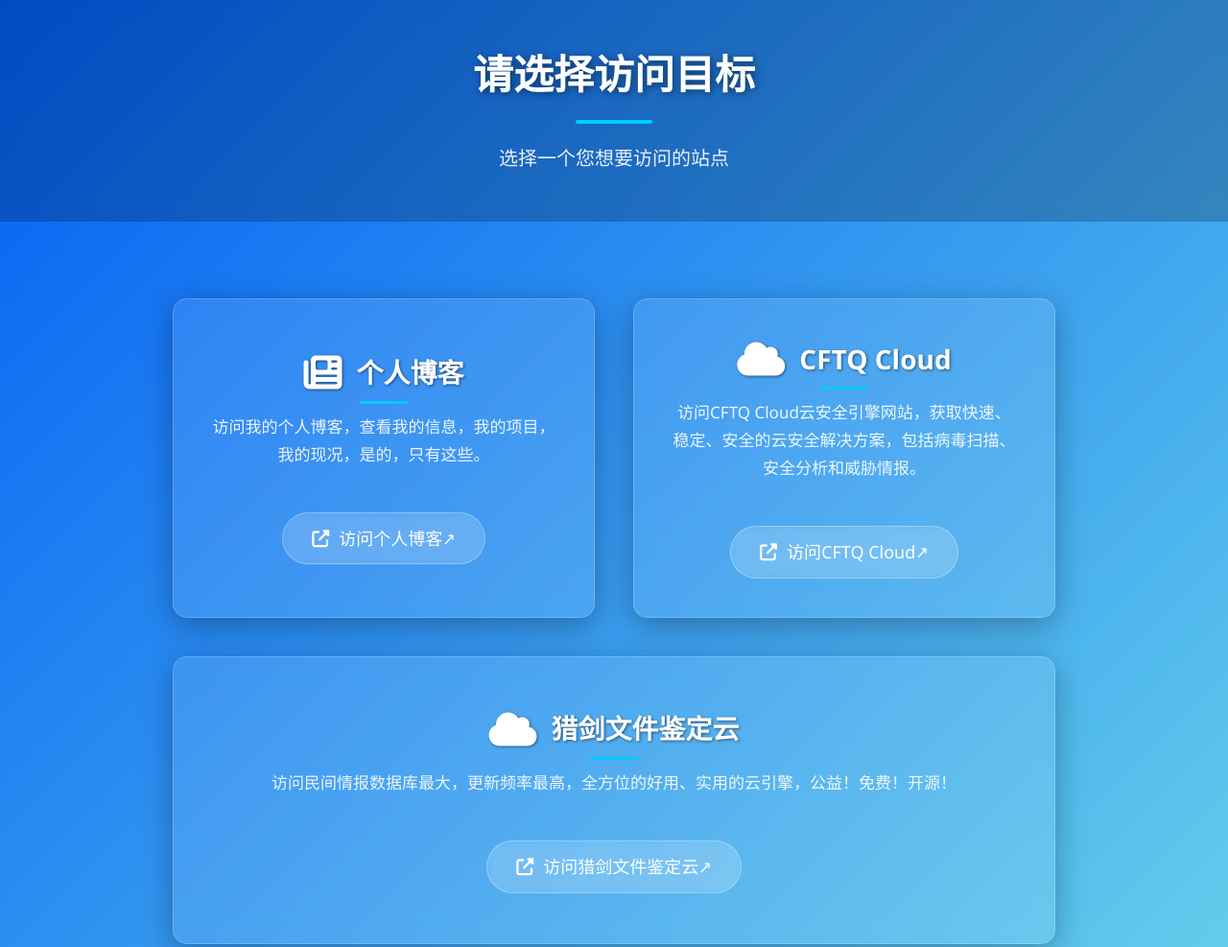
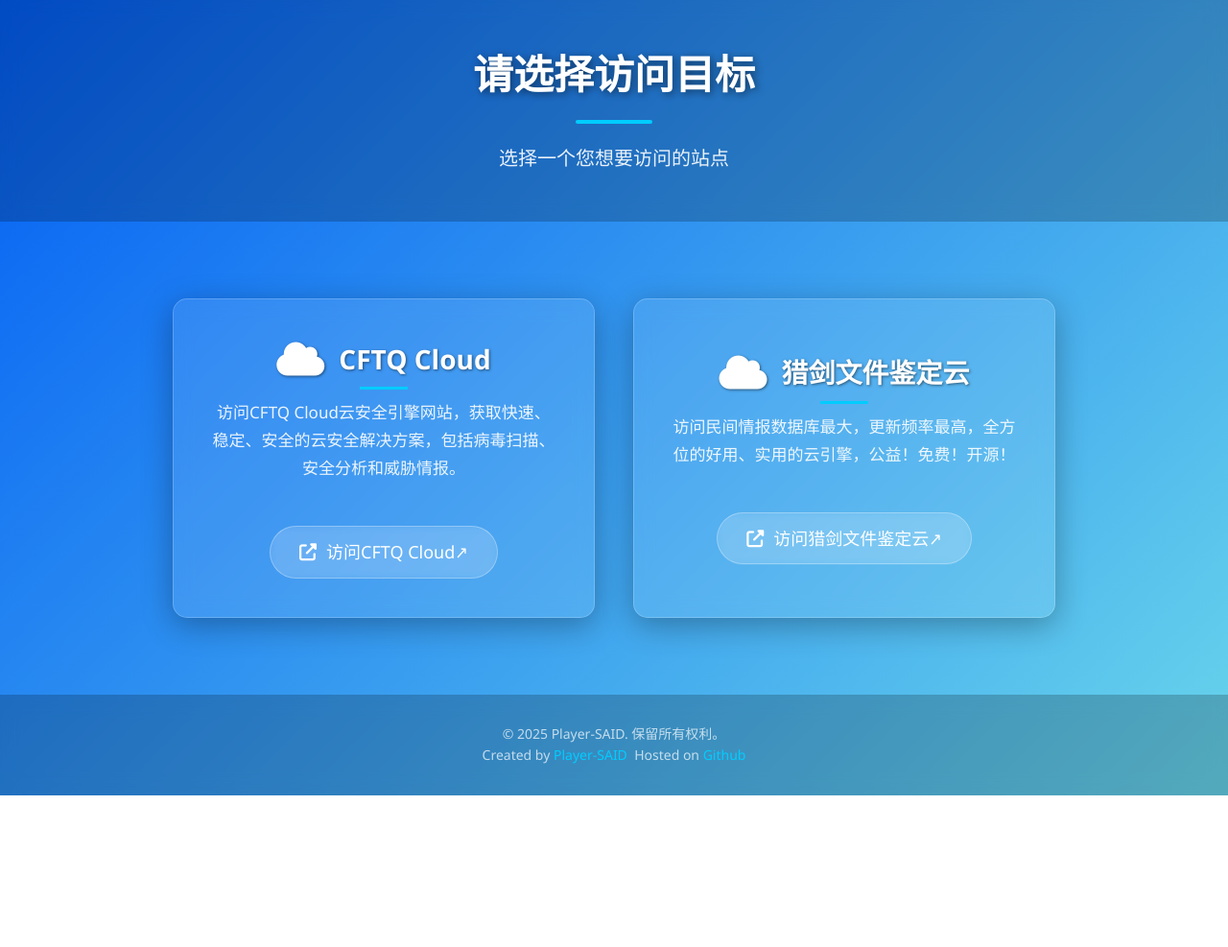
Before and after one commit to Player-SAID/player-said.github.io, a plain HTML site: page index.html in a window 1280 px wide. Shown: the top 987 px of the page at 96% size. After the commit the page ends 829 px from the top, so only its background shows below. Drawn offline with Linux system fonts and the light colour scheme.

Commit message:
Add files via upload

```diff
--- a/index.html
+++ b/index.html
@@ -297,13 +297,6 @@
     </div>
 
     <div class="selection-container">
-        <!-- 个人博客 -->
-        <div class="selection-card">
-            <h2><i class="fas fa-newspaper"></i>个人博客</h2>
-            <p class="selection-content">访问我的个人博客，查看我的信息，我的项目，我的现况，是的，只有这些。</p>
-            <a href="blog.html" class="access-btn"><i class="fas fa-external-link-alt"></i>访问个人博客↗</a>
-        </div>
-
         <!-- CFTQ Cloud -->
         <div class="selection-card">
             <h2><i class="fas fa-cloud"></i>CFTQ Cloud</h2>
@@ -320,7 +313,7 @@
     </div>
 
     <footer class="footer">
-        <p class="copyright">&copy; 2025 <Player-SAID></Player-SAID>. 保留所有权利。<br>Created by <a href="https://space.bilibili.com/3493089257720124" target="_blank">Player-SAID</a>&nbsp;&nbsp;Hosted on <a href="https://github.com/Player-SAID/player-said.github.io" target="_blank">Github</a></p>
+        <p class="copyright">&copy; 2025 <Player-SAID></Player-SAID>Player-SAID. 保留所有权利。<br>Created by <a href="https://space.bilibili.com/3493089257720124" target="_blank">Player-SAID</a>&nbsp;&nbsp;Hosted on <a href="https://github.com/Player-SAID/player-said.github.io" target="_blank">Github</a></p>
 
     </footer>
 </body>
```
